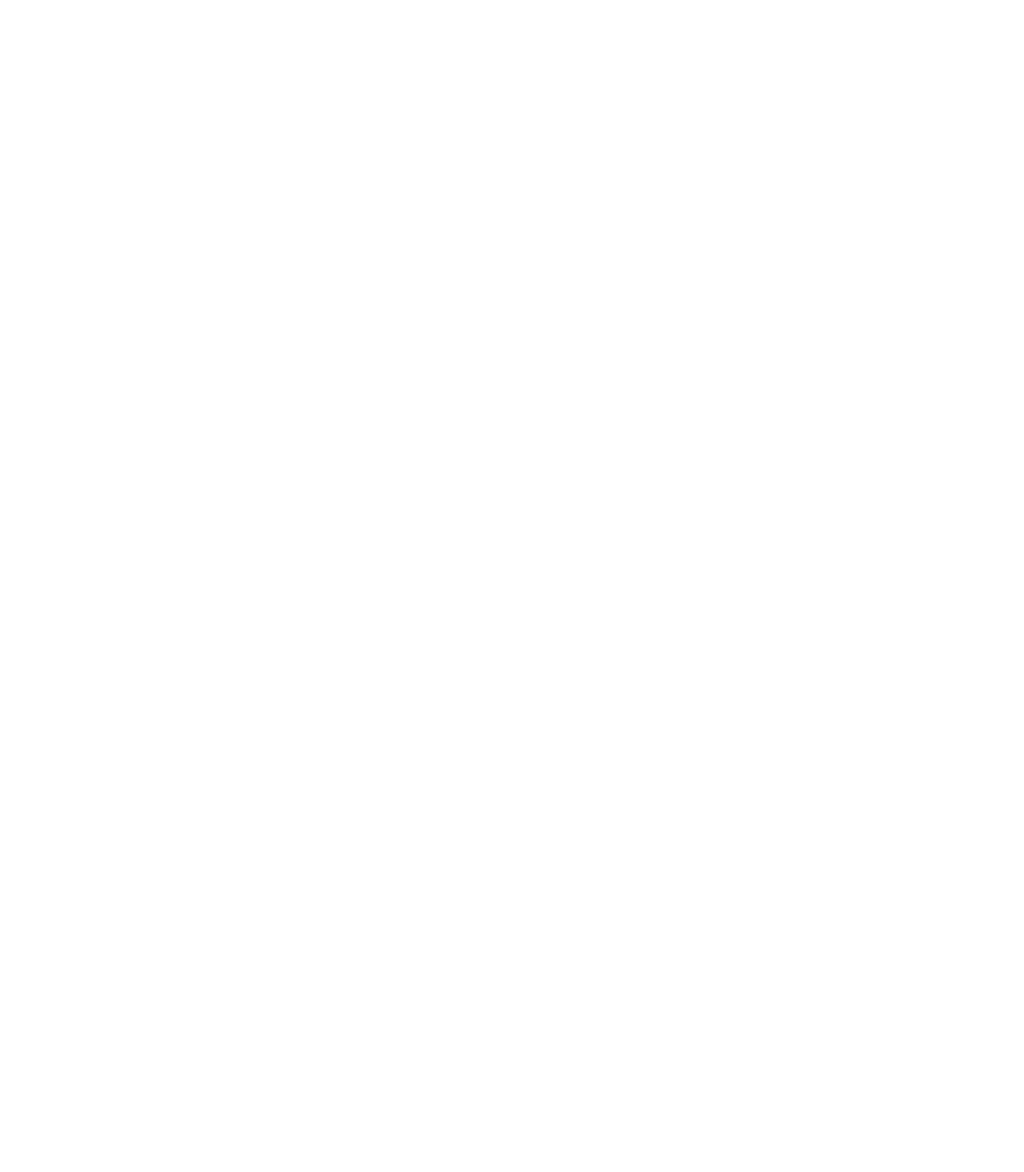
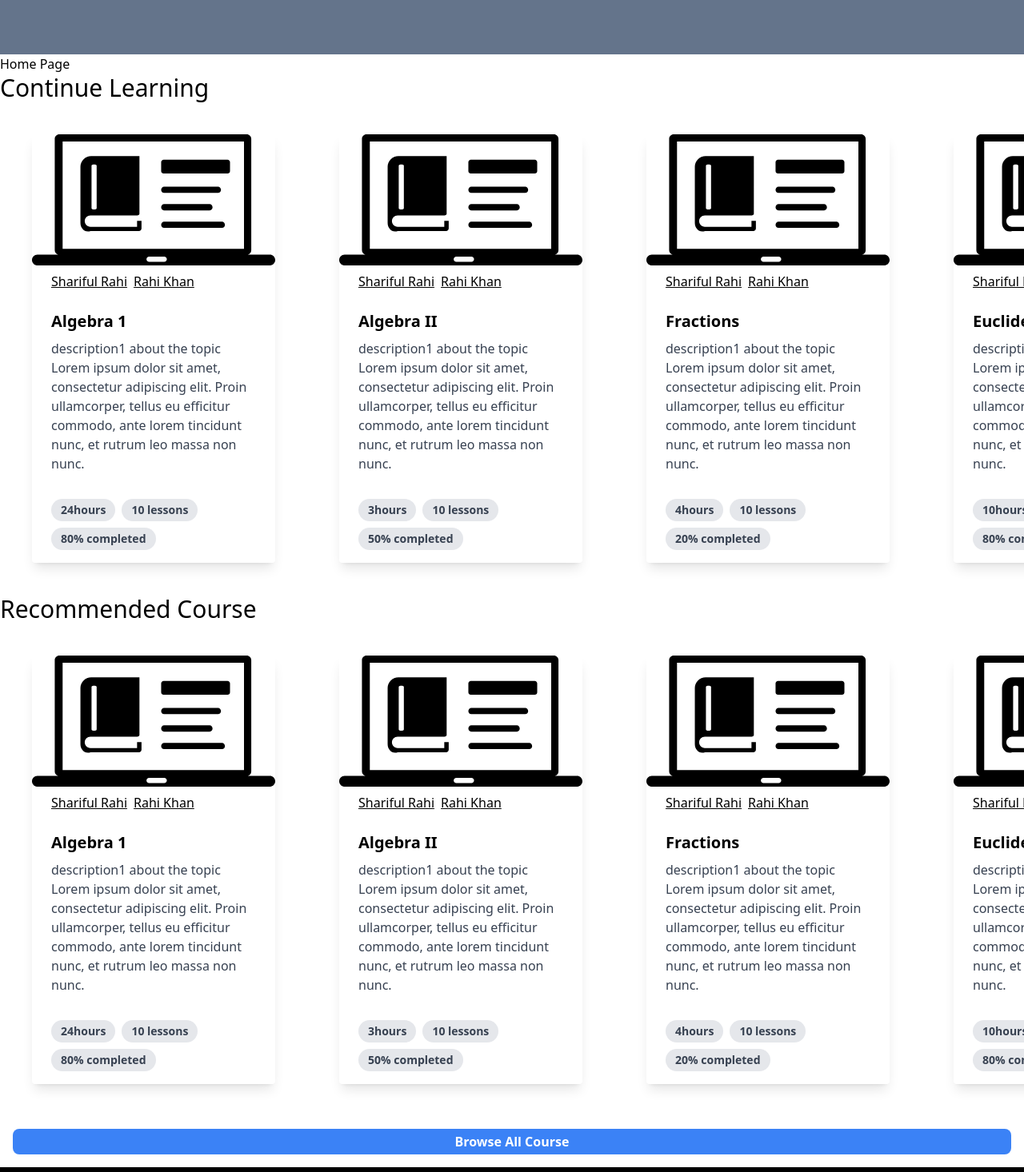
Before and after one commit to Asib27/MathMaster-Frontend, a React (Vite) app: page /home in a window 1280 px wide. Before the commit this address had no page. Shown: the part 44-1510 px from the top of the page at 80% size. Before the commit the page ends 800 px from the top, so only its background shows below. Built offline with nearby package versions, Linux system fonts and the light colour scheme.

Commit message:
add home page

```diff
--- a/src/App.jsx
+++ b/src/App.jsx
@@ -7,6 +7,7 @@ import Course, { loader as courseLoader } from './routes/course'
 import Lessons, { loader as lessonLoader, action as lessonsAction } from './routes/lessons'
 import Quizes from './routes/quizes'
 import CourseOutline, { loader as courseOutlineLoader, action as courseOutlineAction } from './routes/courseOutline'
+import Home, { loader as HomeLoader } from './routes/home'
 
 const router = createBrowserRouter([
   {
@@ -14,6 +15,11 @@ const router = createBrowserRouter([
     element: <Root />,
     errorElement: <ErrorPage />,
     children: [
+      {
+        path: 'home',
+        element: <Home />,
+        loader: HomeLoader
+      },
       {
         path: 'courses',
         element: <Courses />,
--- /dev/null
+++ b/src/components/courseCard.jsx
@@ -0,0 +1,28 @@
+import { Link } from 'react-router-dom'
+import AuthorList from './authorList'
+
+export default function CourseCard ({ course }) {
+  return (
+
+    <Link key={course.id} to={`/courses/${course.id}`}>
+      <div className='inline-block p-10 basis-1/3 w-96'>
+        <div className='rounded overflow-hidden shadow-lg hover:shadow-2xl transition-shadow duration-300 ease-in-out'>
+          <img className='w-full' src={course.image} alt='Course Image' />
+          <AuthorList className='px-6 py-2'>{course.authors}</AuthorList>
+          <div className='px-6 py-4'>
+            <div className='font-bold text-xl mb-2'>{course.name}</div>
+
+            <p className='text-gray-700 text-base'>
+              {course.description}
+            </p>
+          </div>
+          <div className='px-6 pt-4 pb-2'>
+            <span className='inline-block bg-gray-200 rounded-full px-3 py-1 text-sm font-semibold text-gray-700 mr-2 mb-2'>{course.estimatedTime}</span>
+            <span className='inline-block bg-gray-200 rounded-full px-3 py-1 text-sm font-semibold text-gray-700 mr-2 mb-2'>{course.lessonCount + ' lessons'}</span>
+            <span className='inline-block bg-gray-200 rounded-full px-3 py-1 text-sm font-semibold text-gray-700 mr-2 mb-2'>{course.completed + '% completed'}</span>
+          </div>
+        </div>
+      </div>
+    </Link>
+  )
+}
--- a/src/routes/courses.jsx
+++ b/src/routes/courses.jsx
@@ -1,6 +1,6 @@
-import { Link, useLoaderData } from 'react-router-dom'
+import { useLoaderData } from 'react-router-dom'
 import { getCourses } from '../services/courseService'
-import AuthorList from '../components/authorList'
+import CourseCard from '../components/courseCard'
 
 export async function loader ({ params }) {
   const courses = await getCourses()
@@ -25,26 +25,7 @@ export default function Courses () {
 
                 {courses.filter(course => course.type === type).map(course => {
                   return (
-                    <Link key={course.id} to={`/courses/${course.id}`}>
-                      <div className='inline-block p-10 basis-1/3 w-96'>
-                        <div className='rounded overflow-hidden shadow-lg transition-shadow duration-300 ease-in-out'>
-                          <img className='w-full' src={course.image} alt='Course Image' />
-                          <AuthorList className='px-6 py-2'>{course.authors}</AuthorList>
-                          <div className='px-6 py-4'>
-                            <div className='font-bold text-xl mb-2'>{course.name}</div>
-
-                            <p className='text-gray-700 text-base'>
-                              {course.description}
-                            </p>
-                          </div>
-                          <div className='px-6 pt-4 pb-2'>
-                            <span className='inline-block bg-gray-200 rounded-full px-3 py-1 text-sm font-semibold text-gray-700 mr-2 mb-2'>{course.estimatedTime}</span>
-                            <span className='inline-block bg-gray-200 rounded-full px-3 py-1 text-sm font-semibold text-gray-700 mr-2 mb-2'>{course.lessonCount + ' lessons'}</span>
-                            <span className='inline-block bg-gray-200 rounded-full px-3 py-1 text-sm font-semibold text-gray-700 mr-2 mb-2'>{course.completed + '% completed'}</span>
-                          </div>
-                        </div>
-                      </div>
-                    </Link>
+                    <CourseCard key={course.id} course={course} />
                   )
                 })}
               </div>
--- /dev/null
+++ b/src/routes/home.jsx
@@ -0,0 +1,40 @@
+import { Link, useLoaderData } from 'react-router-dom'
+import { getCourses } from '../services/courseService'
+import CourseCard from '../components/courseCard'
+
+export async function loader ({ params }) {
+  const courses = await getCourses()
+  return { courses }
+}
+
+export default function Home () {
+  const { courses } = useLoaderData()
+  return (
+    <div>
+      Home Page
+
+      <p className='text-3xl'> Continue Learning</p>
+      <div className='flex flex-nowrap overflow-x-scroll no-scrollbar'>
+        {courses.map(course => {
+          return (
+            <CourseCard key={course.id} course={course} />
+          )
+        })}
+      </div>
+
+      <p className='text-3xl'> Recommended Course</p>
+      <div className='flex flex-nowrap overflow-x-scroll no-scrollbar'>
+        {courses.map(course => {
+          return (
+            <CourseCard key={course.id} course={course} />
+          )
+        })}
+      </div>
+
+      <Link className='w-full text-center'>
+
+        <div className='m-4  w-19 bg-blue-500 hover:bg-green-700 text-white font-bold py-1 px-4 rounded-lg'>Browse All Course</div>
+      </Link>
+    </div>
+  )
+}
--- a/src/routes/lessons.jsx
+++ b/src/routes/lessons.jsx
@@ -14,8 +14,7 @@ export async function action ({ request, params }) {
 
   if (intent === 'rating') {
     await submitLessonRating(params.lessonId, formData.get('stars'))
-  }
-  else if (intent === 'completed') {
+  } else if (intent === 'completed') {
     await markAsCompleted(params.lessonId)
   }
 
@@ -44,7 +43,7 @@ export default function Lessons () {
         </button>
       </Form>
 
-      <RatingForm rating={lesson.myRating} className='mt-10'/>
+      <RatingForm rating={lesson.myRating} className='mt-10' />
     </div>
   )
 }
--- a/src/services/lessonService.js
+++ b/src/services/lessonService.js
@@ -424,7 +424,7 @@ export async function getLesson (lessonId) {
   return lesson1
 }
 
-export async function submitLessonRating(lessonId, rating) {
+export async function submitLessonRating (lessonId, rating) {
   await fakeNetwork()
   lesson1.myRating = rating
   return {
@@ -433,7 +433,7 @@ export async function submitLessonRating(lessonId, rating) {
   }
 }
 
-export async function markAsCompleted(lessonId) {
+export async function markAsCompleted (lessonId) {
   await fakeNetwork()
   lesson1.isCompleted = !lesson1.isCompleted
   return {
```
